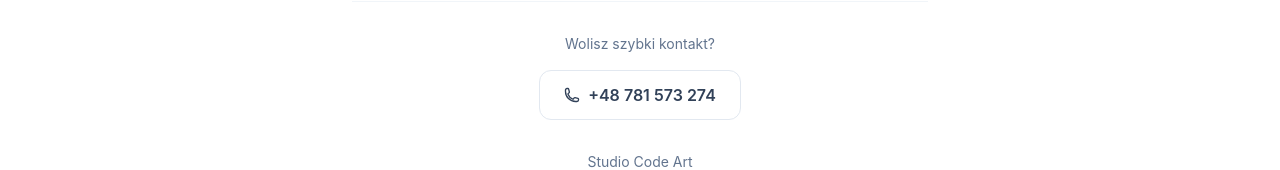
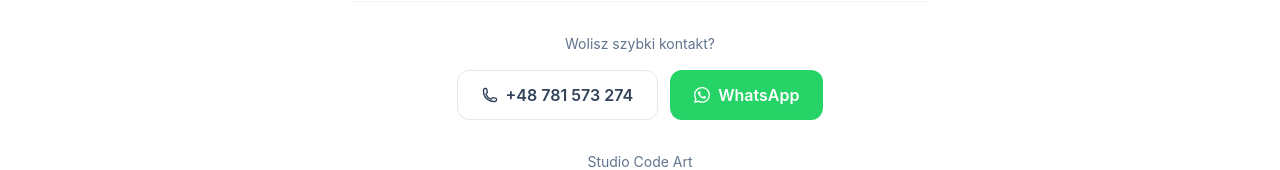
Before and after one commit to KonradBauer/freelance, a Next.js app: page / in a window 1280 px wide. Shown: the part 6744-6914 px from the top of the page. Built offline with nearby package versions, Linux system fonts and the light colour scheme; no server answers.

Commit message:
fix: restore WhatsApp button +48 781 573 274

```diff
--- a/src/components/sections/ContactFormSection.tsx
+++ b/src/components/sections/ContactFormSection.tsx
@@ -28,6 +28,17 @@
               </svg>
               +48 781 573 274
             </a>
+            <a
+              href="https://wa.me/48781573274?text=Hej%2C%20chc%C4%99%20zapyta%C4%87%20o%20stron%C4%99%20internetow%C4%85"
+              target="_blank"
+              rel="noopener noreferrer"
+              className="inline-flex items-center justify-center gap-2 bg-[#25D366] hover:bg-[#20bd5a] text-white font-semibold px-6 py-3 rounded-xl transition-colors duration-200"
+            >
+              <svg className="w-4 h-4" fill="currentColor" viewBox="0 0 24 24">
+                <path d="M17.472 14.382c-.297-.149-1.758-.867-2.03-.967-.273-.099-.471-.148-.67.15-.197.297-.767.966-.94 1.164-.173.199-.347.223-.644.075-.297-.15-1.255-.463-2.39-1.475-.883-.788-1.48-1.761-1.653-2.059-.173-.297-.018-.458.13-.606.134-.133.298-.347.446-.52.149-.174.198-.298.298-.497.099-.198.05-.371-.025-.52-.075-.149-.669-1.612-.916-2.207-.242-.579-.487-.5-.669-.51-.173-.008-.371-.01-.57-.01-.198 0-.52.074-.792.372-.272.297-1.04 1.016-1.04 2.479 0 1.462 1.065 2.875 1.213 3.074.149.198 2.096 3.2 5.077 4.487.709.306 1.262.489 1.694.625.712.227 1.36.195 1.871.118.571-.085 1.758-.719 2.006-1.413.248-.694.248-1.289.173-1.413-.074-.124-.272-.198-.57-.347m-5.421 7.403h-.004a9.87 9.87 0 01-5.031-1.378l-.361-.214-3.741.982.998-3.648-.235-.374a9.86 9.86 0 01-1.51-5.26c.001-5.45 4.436-9.884 9.888-9.884 2.64 0 5.122 1.03 6.988 2.898a9.825 9.825 0 012.893 6.994c-.003 5.45-4.437 9.884-9.885 9.884m8.413-18.297A11.815 11.815 0 0012.05 0C5.495 0 .16 5.335.157 11.892c0 2.096.547 4.142 1.588 5.945L.057 24l6.305-1.654a11.882 11.882 0 005.683 1.448h.005c6.554 0 11.89-5.335 11.893-11.893a11.821 11.821 0 00-3.48-8.413z" />
+              </svg>
+              WhatsApp
+            </a>
           </div>
         </div>
 
```
